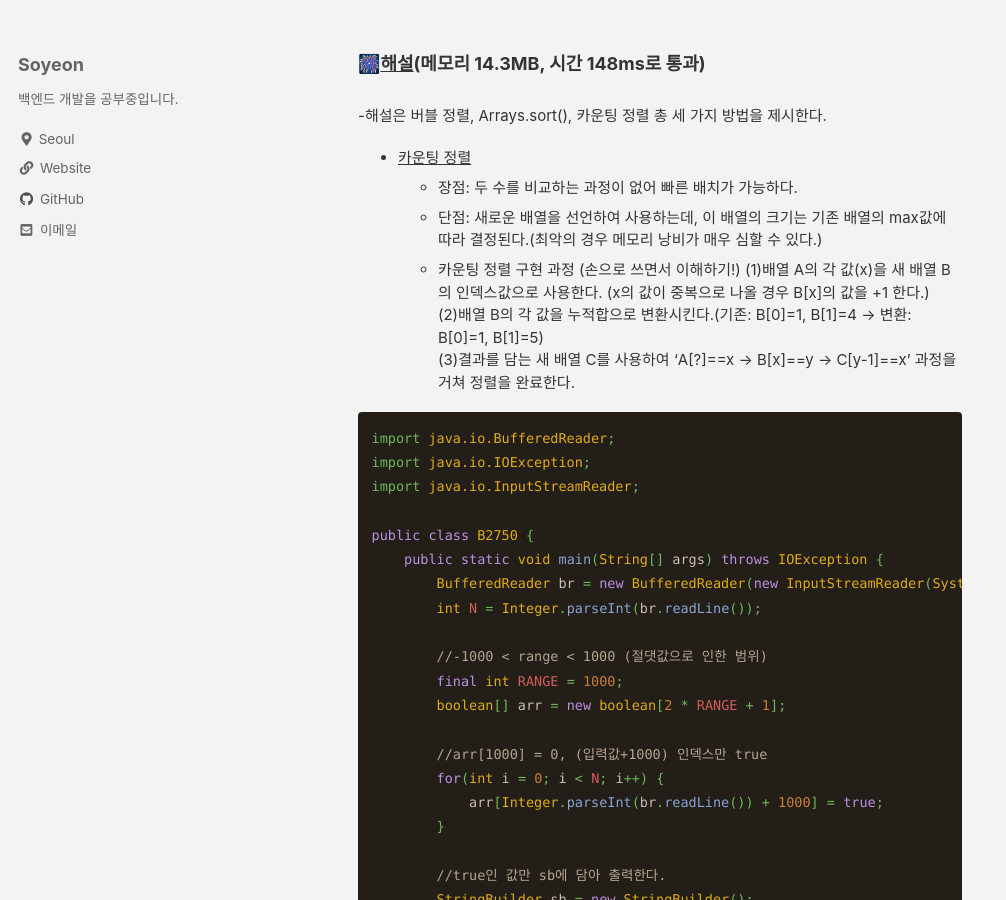
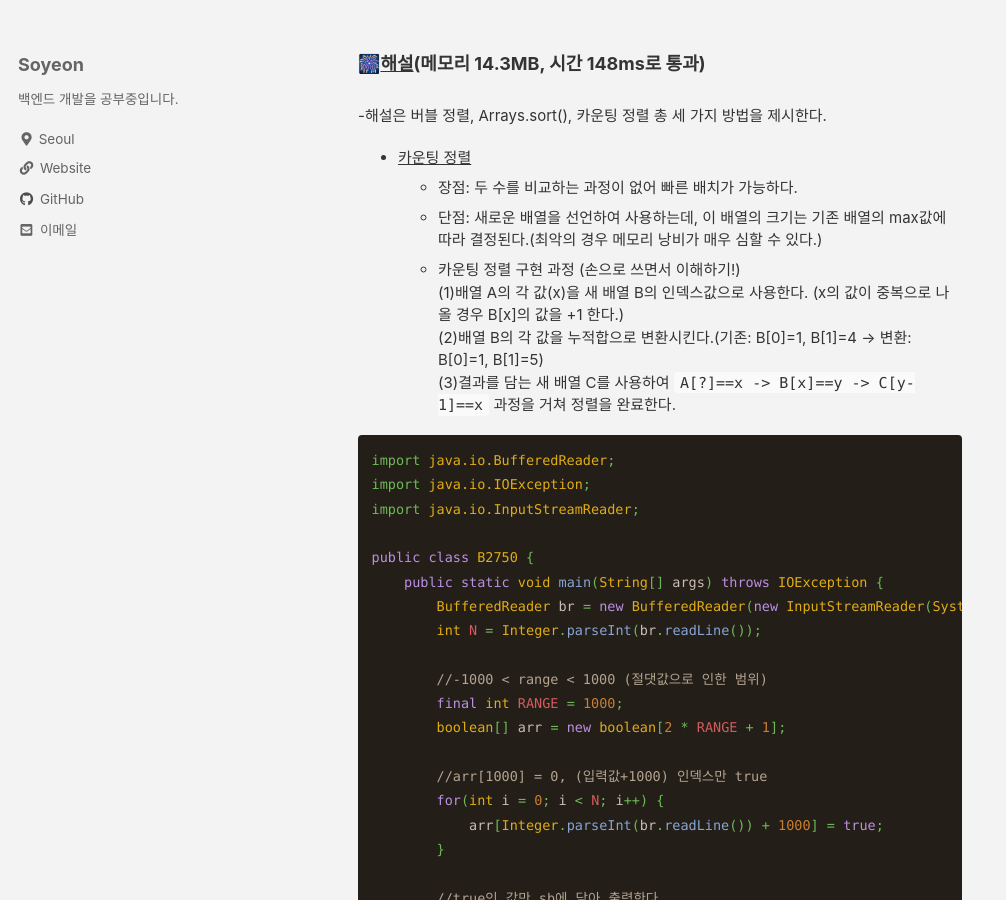
Before and after one commit to liv660/liv660.github.io, a Jekyll site: the page built from _posts/TIL/21.08.study/2021-08-19-210819.md, in a window 1280 px wide and 900 px high, scrolled down 1355 px. Shown: the whole window, without its empty margins (0-1006 px from the left). Built offline with Jekyll 4.4.1, drawn with Linux system fonts in a browser that asks for light colours; cached includes are drawn as plain includes.

Commit message:
Update 08.19 #2750 algorithm

````diff
--- a/_posts/TIL/21.08.study/2021-08-19-210819.md
+++ b/_posts/TIL/21.08.study/2021-08-19-210819.md
@@ -58,10 +58,10 @@ categories:
 * [카운팅 정렬](https://st-lab.tistory.com/104)
   - 장점: 두 수를 비교하는 과정이 없어 빠른 배치가 가능하다.
   - 단점: 새로운 배열을 선언하여 사용하는데, 이 배열의 크기는 기존 배열의 max값에 따라 결정된다.(최악의 경우 메모리 낭비가 매우 심할 수 있다.)
-  - 카운팅 정렬 구현 과정 (손으로 쓰면서 이해하기!)
+  - 카운팅 정렬 구현 과정 (손으로 쓰면서 이해하기!)<br>
   (1)배열 A의 각 값(x)을 새 배열 B의 인덱스값으로 사용한다. (x의 값이 중복으로 나올 경우 B[x]의 값을 +1 한다.)<br>
   (2)배열 B의 각 값을 누적합으로 변환시킨다.(기존: B[0]=1, B[1]=4 -> 변환: B[0]=1, B[1]=5)<br>
-  (3)결과를 담는 새 배열 C를 사용하여 'A[?]==x -> B[x]==y -> C[y-1]==x' 과정을 거쳐 정렬을 완료한다.<br>
+  (3)결과를 담는 새 배열 C를 사용하여 `A[?]==x -> B[x]==y -> C[y-1]==x` 과정을 거쳐 정렬을 완료한다.<br>
 
 
 ```java
````
